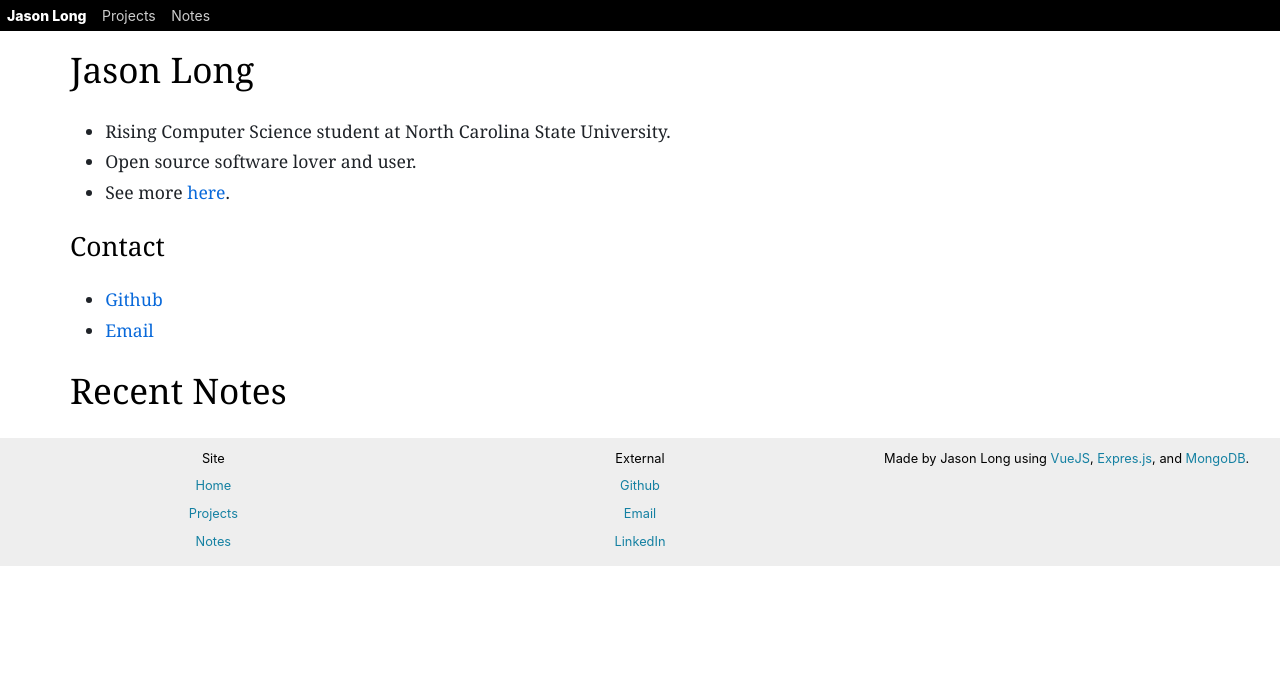
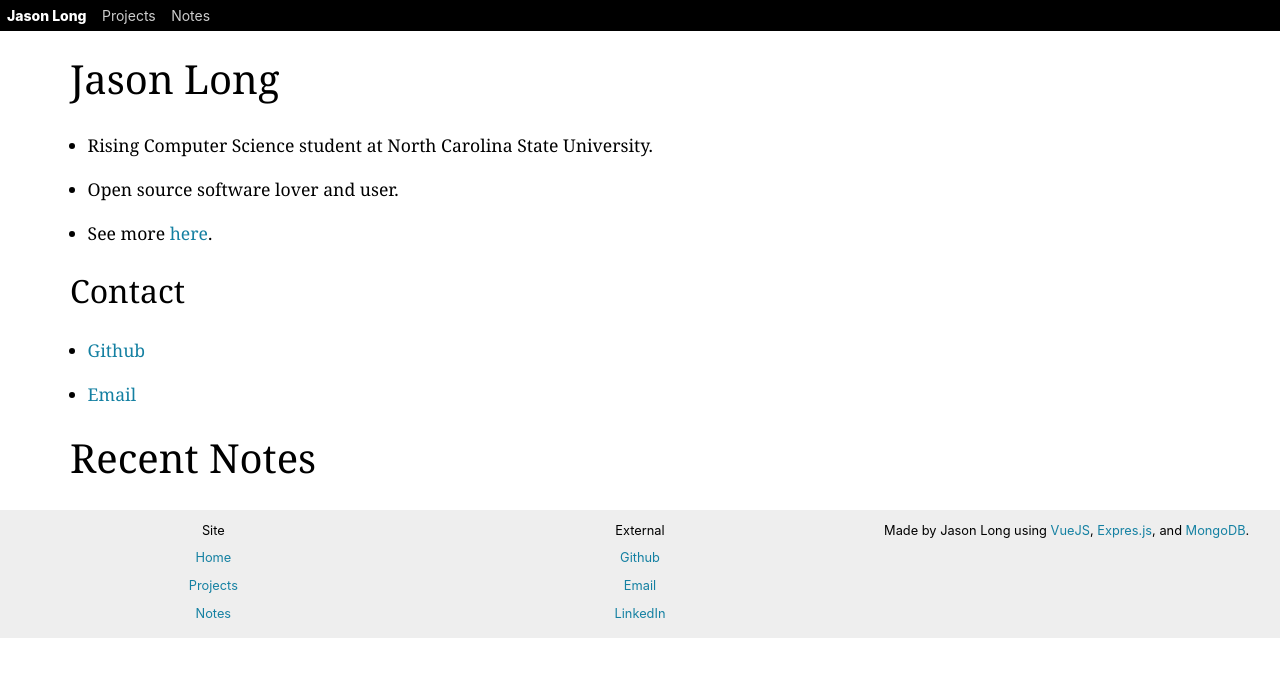
Before and after one commit to jsnal/portal, a Vue app in the folder client/: page / in a window 1280 px wide. Shown: the top 676 px of the page. Built offline with nearby package versions, Linux system fonts and the light colour scheme.

Commit message:
refactor(client): do markdown styling myself
Remove old github-markdown-css package so that I can create my own
custom theme. This shouldn't be hard to do at all and I think I'm almost
down in fact.

```diff
--- a/client/package.json
+++ b/client/package.json
@@ -11,7 +11,6 @@
     "axios": "^0.19.2",
     "boxicons": "^2.0.5",
     "core-js": "^3.6.5",
-    "github-markdown-css": "^3.0.1",
     "markdown-it": "^10.0.0",
     "vue": "^2.6.10",
     "vue-axios": "^2.1.5",
--- a/client/src/assets/main.css
+++ b/client/src/assets/main.css
@@ -2,7 +2,7 @@ html, body {
   height: 100%;
   padding: 0px;
   margin: 0px;
-  color: #4a4a4a;
+  color: #000000;
 }
 
 #app {
@@ -53,13 +53,10 @@ html, body {
 
 .portal-body {
   font-family: Georgia;
+  line-height: 1.6;
 }
 
-.portal-body h1 {
-  color: #000000;
-  font-weight: 300;
-  font-size: 2.5rem;
-}
+/* General Text */
 
 .portal-body p {
   color: #000000;
@@ -74,6 +71,58 @@ html, body {
 .portal-body a:hover {
   text-decoration: underline;
   color: #1480a2;
+}
+
+/* HEADERS */
+
+.portal-body h1,
+.portal-body h2,
+.portal-body h3,
+.portal-body h4,
+.portal-body h5,
+.portal-body h6 {
+  color: #000000;
+  font-weight: 300;
+  margin-top: 0;
+  margin-bottom: 1.25rem;
+}
+
+.portal-body h1 { font-size: 2.5rem; }
+.portal-body h2 { font-size: 2rem; }
+.portal-body h3 { font-size: 1.67rem; }
+.portal-body h4 { font-size: 1.5rem; }
+.portal-body h5 { font-size: 1.33rem; }
+.portal-body h6 { font-size: 1.17rem; }
+
+/* CODE/PRE */
+
+.portal-body pre > code {
+  display: block;
+  overflow: auto;
+  padding: .7rem 1rem;
+  white-space: pre;
+}
+
+.portal-body code {
+  color: #000000;
+  padding: .2rem .5rem;
+  margin: 0 .2rem;
+  font-size: 90%;
+  white-space: nowrap;
+  background: #f1f1f1;
+  border: 1px solid #e1e1e1;
+  border-radius: 4px;
+}
+
+/* Lists */
+
+.portal-body ol, .portal-body ul {
+  padding-left: 1em;
+  /* margin-top: 0; */
+}
+
+.portal-body li {
+  margin-bottom: 1rem;
 }
 
 /* TABLE */
--- a/client/src/assets/markdown.css
+++ b/client/src/assets/markdown.css
@@ -4,18 +4,17 @@
   font-size: 1.1rem;
 }
 
-.markdown-body h1,
-.markdown-body h2,
-.markdown-body h3,
-.markdown-body h4,
-.markdown-body h5,
-.markdown-body h6 {
-  color: #000000;
-  border: 0;
-  font-weight: 300;
-}
-
-
-.highlight pre, .markdown-body pre {
-  border: 1px solid #e1e1e1;
-}
+/* .markdown-body h1, */
+/* .markdown-body h2, */
+/* .markdown-body h3, */
+/* .markdown-body h4, */
+/* .markdown-body h5, */
+/* .markdown-body h6 { */
+/*   color: #000000; */
+/*   border: 0; */
+/*   font-weight: 300; */
+/* } */
+/*  */
+/* .highlight pre, .markdown-body pre { */
+/*   border: 1px solid #e1e1e1; */
+/* } */
--- a/client/src/components/notes/NotesList.vue
+++ b/client/src/components/notes/NotesList.vue
@@ -21,12 +21,12 @@
               {{ note.title }}
             </router-link>
           </td>
-          <td class="date-cell" data-column="Date">
+          <td class="metadata-cell date-cell" data-column="Date">
             <i class='bx bx-calendar'></i>
             <i> Created {{ formatDate(note.createdAt) }}, </i>
             <i>updated {{ formatDate(note.updatedAt) }}</i>
           </td>
-          <td data-column="Tags">
+          <td class="metadata-cell" data-column="Tags">
             <i class='bx bxs-purchase-tag'></i>
             {{ note.tags.toString().replace(/\,/g, ' ') }}
           </td>
@@ -90,6 +90,10 @@ export default {
   font-size: 14px;
 }
 
+.metadata-cell {
+  color: #4a4a4a;
+}
+
 #load-more {
   width: 100%;
   text-align: center;
--- a/client/src/main.js
+++ b/client/src/main.js
@@ -4,7 +4,6 @@ import router from './router';
 import store from './store';
 import ApiService from './common/api';
 
-import 'github-markdown-css/github-markdown.css';
 import 'boxicons/css/boxicons.min.css';
 import '@/assets/main.css';
 import '@/assets/markdown.css';
--- a/client/src/views/Home.vue
+++ b/client/src/views/Home.vue
@@ -1,5 +1,5 @@
 <template>
-  <div id="home-container" class="container">
+  <div class="container portal-body">
     <div class="markdown-body">
       <h1>Jason Long</h1>
       <ul>
```
Also changed, not shown: 1 other file (tests, documents, lock files or other folders).
